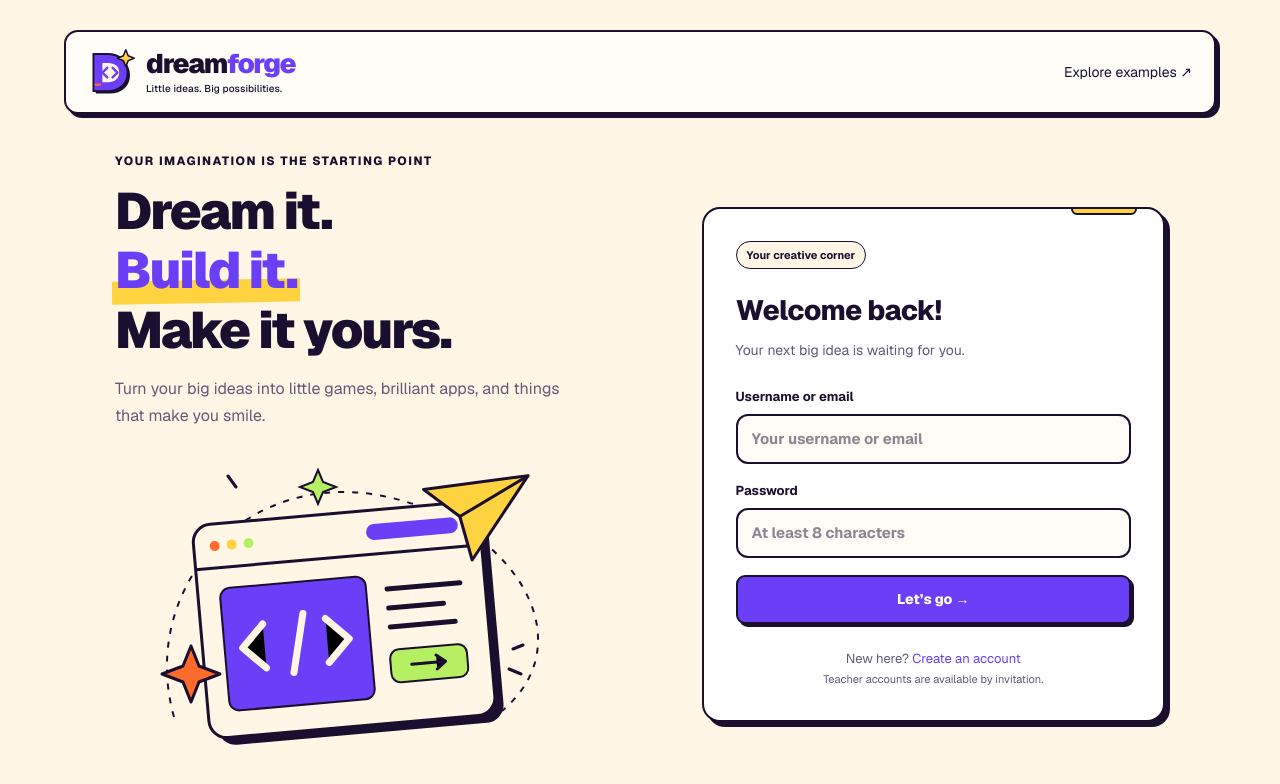
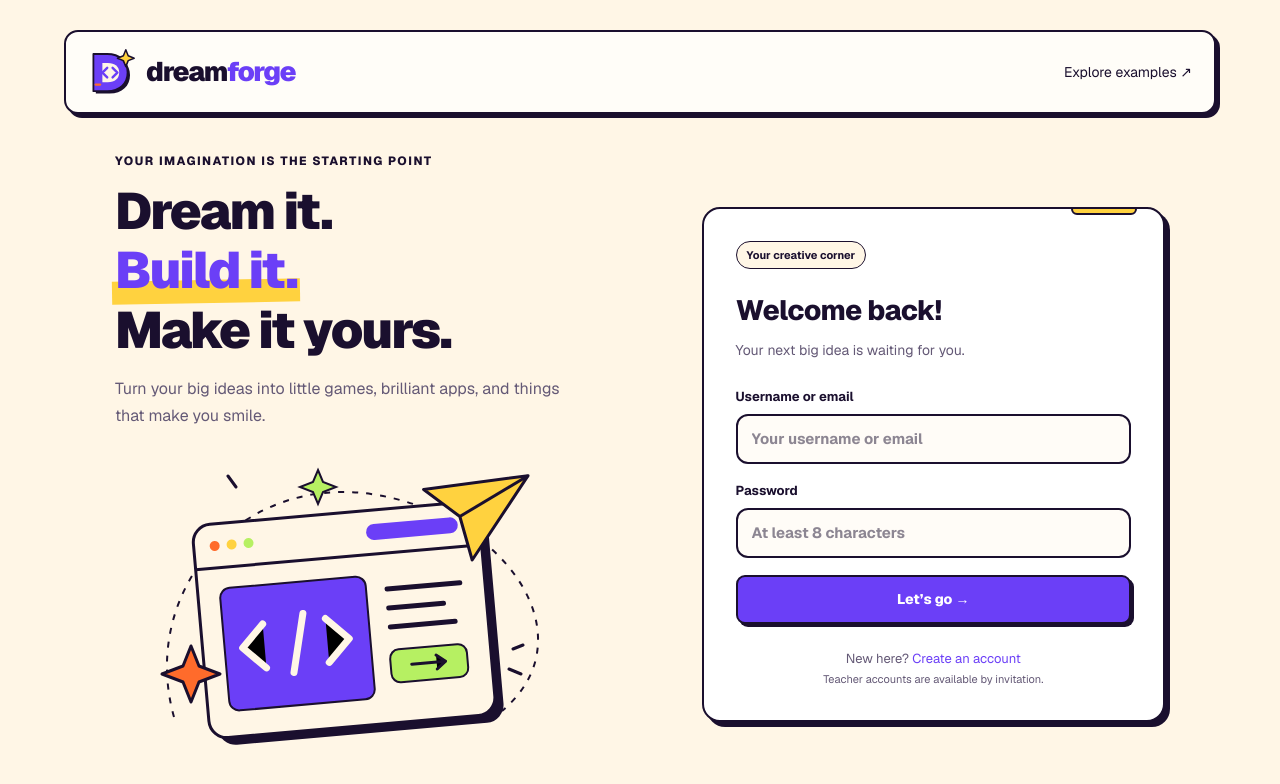
Before and after one commit to jyek/dreamforge, a Next.js app in the folder studio/adorable/: page /login in a window 1280 px wide. Shown: the top 784 px of the page. Built offline with nearby package versions, Linux system fonts and the light colour scheme.

Commit message:
Remove tagline from DreamForge logo

```diff
--- a/studio/adorable/components/dreamforge-brand.tsx
+++ b/studio/adorable/components/dreamforge-brand.tsx
@@ -5,7 +5,6 @@ export function DreamForgeBrand() {
       <img src="/brand/dreamforge-mark.svg" width="48" height="48" alt="" />
       <span>
         dream<span className="df-purple">forge</span>
-        <small>Little ideas. Big possibilities.</small>
       </span>
     </Link>
   );
```
